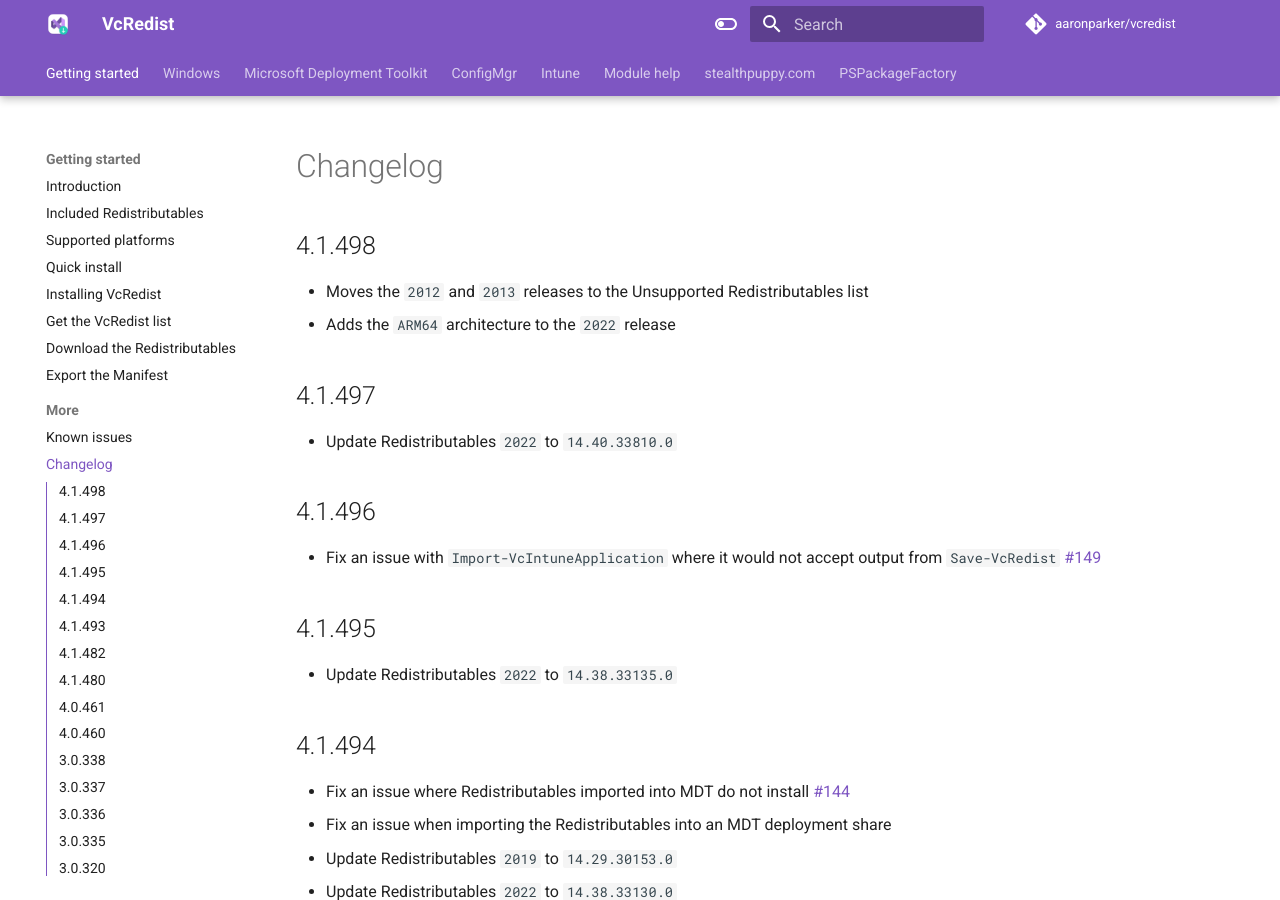
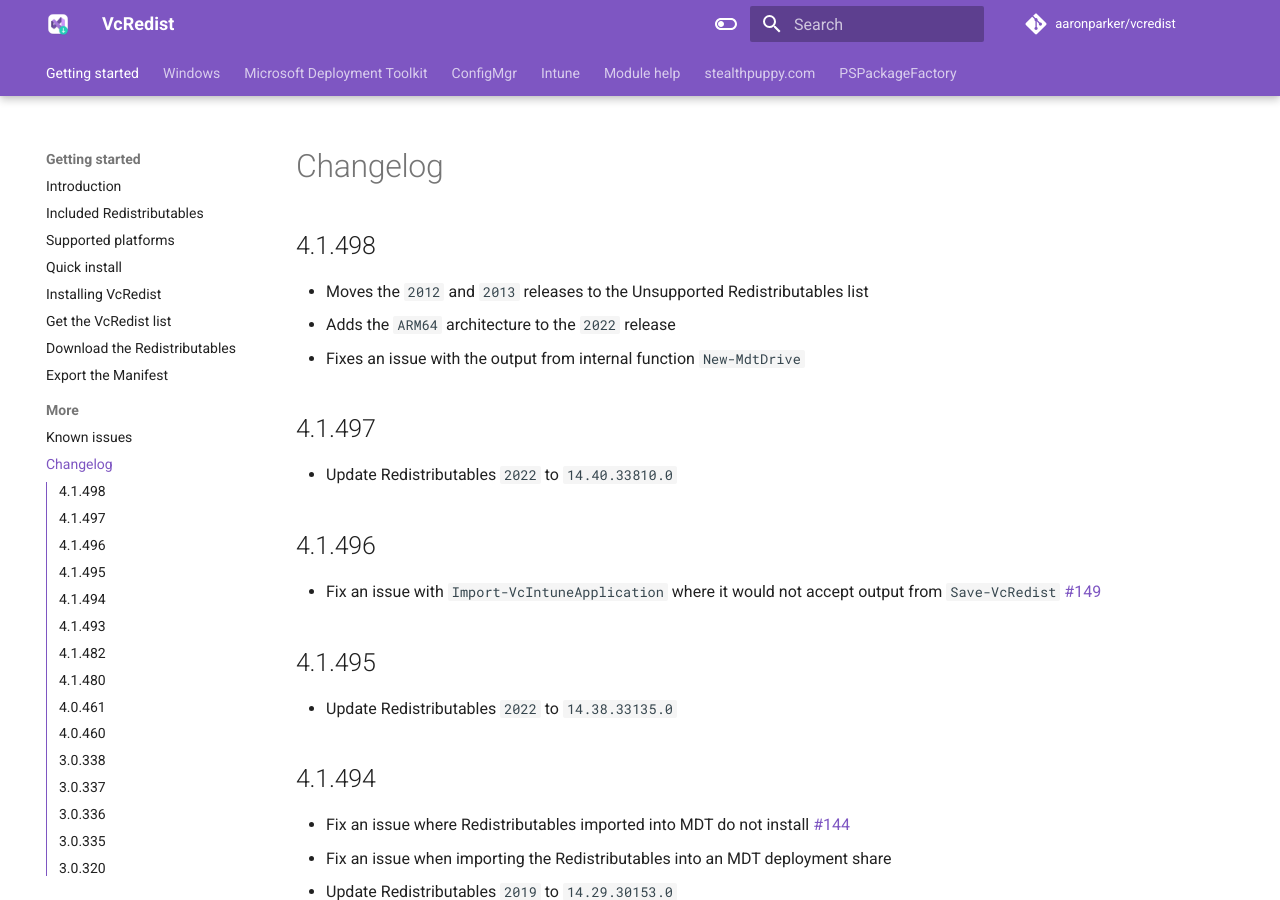
Before and after one commit to aaronparker/vcredist, an MkDocs documentation site: the page built from docs/changelog.md, in a window 1280 px wide and 900 px high. Built offline with MkDocs 1.6.1 and Material for MkDocs 9.7.7, drawn with Linux system fonts in a browser that asks for light colours; comment, search, counter and statistics services are not loaded.

Commit message:
Update changelog.md

```diff
--- a/docs/changelog.md
+++ b/docs/changelog.md
@@ -4,6 +4,7 @@
 
 * Moves the `2012` and `2013` releases to the Unsupported Redistributables list
 * Adds the `ARM64` architecture to the `2022` release
+* Fixes an issue with the output from internal function `New-MdtDrive`
 
 ## 4.1.497
 
```
